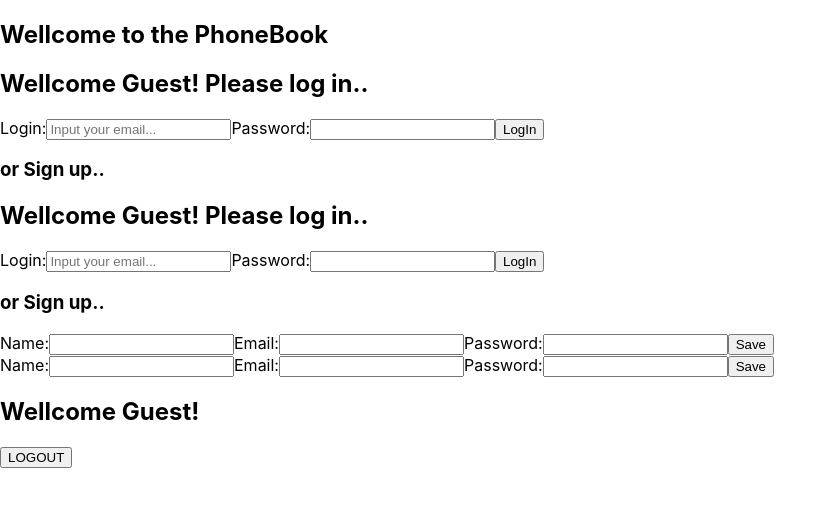
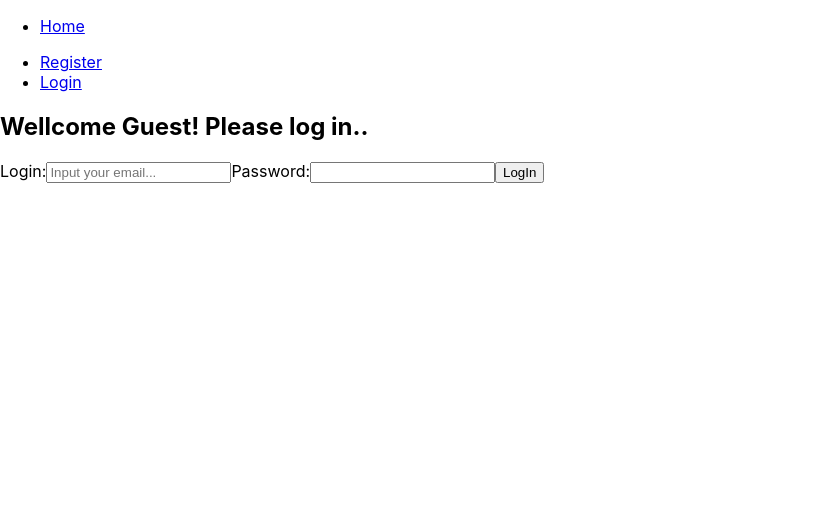
Before and after one commit to Polonkoev/goit-react-hw-08-phonebook, a React (Create React App) app: page /login in a window 1280 px wide. Shown: the top 506 px of the page, without its empty margins (0-837 px from the left). Built offline with nearby package versions, Linux system fonts and the light colour scheme.

Commit message:
File structure changed, some routes configured

```diff
--- /dev/null
+++ b/src/HOCs/PrivateRoute.jsx
@@ -0,0 +1,8 @@
+import { useSelector } from 'react-redux';
+import { SelectorToken } from '../redux/selectors';
+import { Navigate } from 'react-router-dom';
+
+export const PrivateRoute = ({ children }) => {
+  const token = useSelector(SelectorToken);
+  return token ? children : <Navigate to="/login" />;
+};
--- /dev/null
+++ b/src/HOCs/PublicRoute.jsx
@@ -0,0 +1,9 @@
+import { useSelector } from 'react-redux';
+import { SelectorToken } from '../redux/selectors';
+import { Navigate } from 'react-router-dom';
+
+export const PublicRoute = ({ children, restricted = false }) => {
+  const token = useSelector(SelectorToken);
+  const shouldRedirect = token && restricted;
+  return shouldRedirect ? <Navigate to="/" /> : children;
+};
--- a/src/Pages/ContactsPage/ContactsPage.jsx
+++ b/src/Pages/ContactsPage/ContactsPage.jsx
@@ -1,14 +1,14 @@
-// import { ContactList } from '../../components/ContactList/ContactList';
-// import { Filter } from './Filter/Filter';
-// import ContactForm from './ContactForm/ContactForm';
+import { ContactList } from '../../components/ContactList/ContactList';
+import { Filter } from '../../components/Filter/Filter';
+import ContactForm from '../../components/ContactForm/ContactForm';
 
-// export const ContactsPage = ()=>{
+export const ContactsPage = ()=>{
 
-//     return(
-//         <>
-//         <ContactForm/>
-//         <Filter/>
-//         {/* <ContactList/> */}
-//         </>
-//     )
-// }
+    return(
+        <>
+        <ContactForm/>
+        <Filter/>
+        {/* <ContactList/> */}
+        </>
+    )
+}
--- a/src/Pages/HomePage/HomePage.jsx
+++ b/src/Pages/HomePage/HomePage.jsx
@@ -9,8 +9,8 @@ export const HomePage = () => {
   return (
     <>
       <h2>Wellcome to the PhoneBook</h2>
-      <LoginPage/>
-      <UserMenu/>
+      {/* <LoginPage/>
+      <UserMenu/> */}
       {/* <ContactForm/>
       <ContactList/> */}
      {/* <ContactsPage/> */}
--- a/src/Pages/LoginPage/LoginPage.jsx
+++ b/src/Pages/LoginPage/LoginPage.jsx
@@ -44,10 +44,7 @@ export const LoginPage = ()=>{
             </label>
             <button>LogIn</button>
         </form>
-            <h3>or Sign up..</h3>
 
-            <Outlet/>
-            <SignUp/>
             </>
     )
 }
--- a/src/components/App.jsx
+++ b/src/components/App.jsx
@@ -12,11 +12,15 @@ import HomePage from '../Pages/HomePage/HomePage';
 import { Routes, Route } from 'react-router-dom';
 import { UserMenu } from 'Pages/UserMenu/UserMenu';
 import { useEffect } from 'react';
+import { Layout } from './Layout';
+import { PublicRoute } from 'HOCs/PublicRoute';
+import { PrivateRoute } from 'HOCs/PrivateRoute';
+import { ContactsPage } from 'Pages/ContactsPage/ContactsPage';
 
 const App = () => {
   //  const error = useSelector(SelectError)
   const dispatch = useDispatch()
-  // const isCurrentUser = useSelector(SelectCurrentUser)
+  const isCurrentUser = useSelector(SelectCurrentUser)
 
   useEffect(()=>{
     dispatch(currentUser())
@@ -24,35 +28,46 @@ const App = () => {
 
   return (
     <>
-    <Routes>
-      <Route path="/" element={<HomePage />}>
-      <Route path="login" element={<LoginPage />} />
-      </Route>
-      <Route path="signup" element={<SignUp />} />
-      <Route path='usermenu' element={<UserMenu/>}/>
-
-
-
-    </Routes>
-
+      {!isCurrentUser && (
+        <Routes>
+          <Route path="/" element={<Layout />}>
+            <Route
+              index
+              element={
+                <PublicRoute>
+                  <HomePage />
+                </PublicRoute>
+              }
+            />
+            <Route
+              path="contacts" //??
+              element={
+                <PrivateRoute>
+                  <ContactsPage/>
+                </PrivateRoute>
+              }
+            />
+            <Route
+              path="signup"
+              element={
+                <PublicRoute restricted>
+                  <SignUp />
+                </PublicRoute>
+              }
+            />
+            <Route
+              path="login"
+              element={
+                <PublicRoute restricted>
+                  <LoginPage />
+                </PublicRoute>
+              }
+            />
+          </Route>
+        </Routes>
+      )}
     </>
-    //     <>{error === null ? <div className={css.container}>
-    //     <h1 className={css.title}>Phonebook</h1>
-
-    //     <ContactForm />
-
-    //     <h2 className={css.contacts}>Contacts</h2>
-
-    //     <Filter />
-
-    //     <ContactList />
-    //     </div> : <h2>{error.message}</h2>}
-
-    //     <AuthPage/>
-    // <LoginPage/>
-    // <HomePage/>
-    //     </>
-  );
+  )
 };
 
 App.propTypes = {
--- /dev/null
+++ b/src/components/AuthNav.jsx
@@ -0,0 +1,13 @@
+import { Link } from "react-router-dom"
+export const AuthNav =()=>{
+    return(
+        <ul>
+        <li>
+          <Link to="signup">Register</Link>
+        </li>
+        <li>
+          <Link to="login">Login</Link>
+        </li>
+      </ul>
+    )
+}
--- /dev/null
+++ b/src/components/Layout.jsx
@@ -0,0 +1,22 @@
+import { useSelector } from 'react-redux';
+import { Navigation } from '../components/Navigation/Navigation';
+import { AuthNav } from '../components/AuthNav';
+import { UserMenu } from '.././Pages/UserMenu/UserMenu';
+import { SelectorToken } from '../redux/selectors';
+import { Outlet } from 'react-router-dom';
+
+export const Layout = () => {
+  const token = useSelector(SelectorToken);
+
+  return (
+    <>
+      <header>
+        <Navigation />
+        {token ? <UserMenu /> : <AuthNav />}
+      </header>
+      <main>
+        <Outlet />
+      </main>
+    </>
+  );
+};
--- /dev/null
+++ b/src/components/Navigation/Navigation.jsx
@@ -0,0 +1,22 @@
+import { NavLink } from 'react-router-dom';
+import { useSelector } from 'react-redux';
+import { SelectorToken } from '../../redux/selectors';
+
+export const Navigation = () => {
+  const token = useSelector(SelectorToken);
+
+  return (
+    <nav>
+      <ul>
+        <li>
+          <NavLink to="/">Home</NavLink>
+        </li>
+        {token && (
+          <li>
+            <NavLink to="contacts">Contacts</NavLink>
+          </li>
+        )}
+      </ul>
+    </nav>
+  );
+};
```
